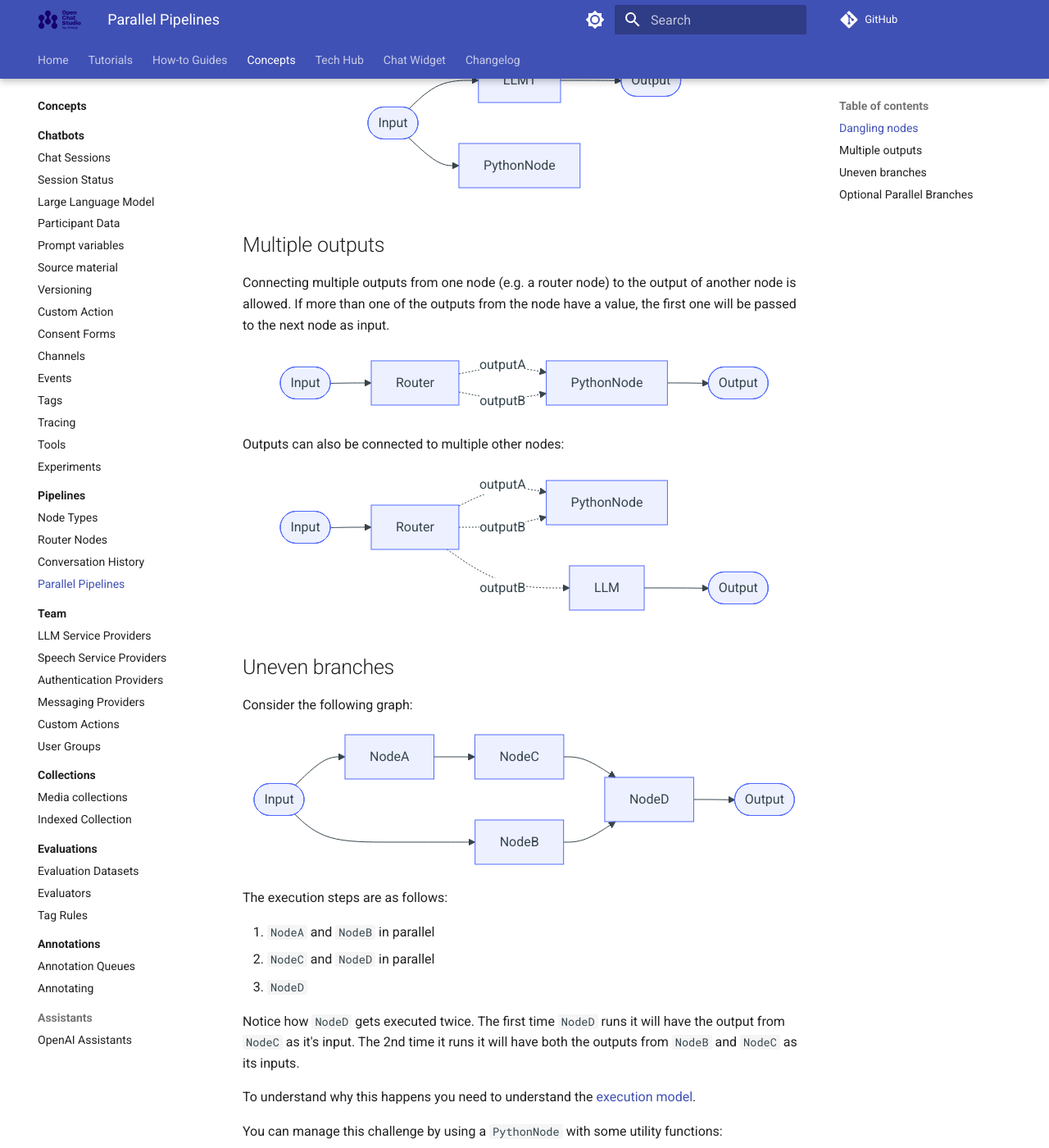
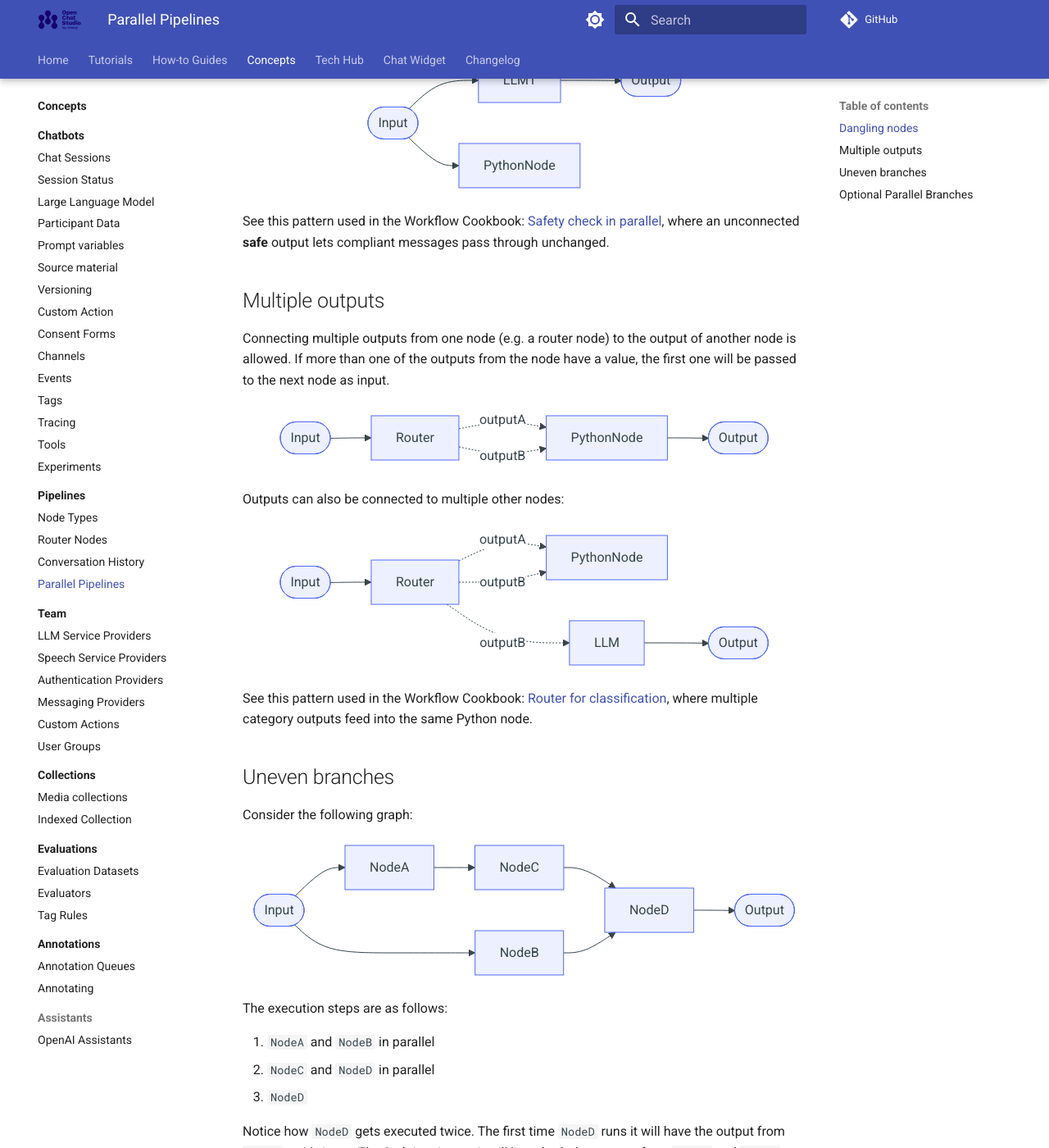
Before and after one commit to dimagi/open-chat-studio-docs, an MkDocs documentation site: the page built from docs/concepts/pipelines/parallel.md, in a window 1280 px wide and 1400 px high, scrolled down 766 px. Shown: the whole window at 82% size. Built offline with MkDocs 1.6.1 and Material for MkDocs 9.7.7, drawn with Linux system fonts in a browser that asks for light colours; a script that is not in the unit is left out; comment, search, counter and statistics services are not loaded.

Commit message:
Add inbound links to Cookbook for navigation to relevant example pipeline workflows

````diff
--- a/docs/concepts/pipelines/parallel.md
+++ b/docs/concepts/pipelines/parallel.md
@@ -27,6 +27,8 @@ flowchart LR
     PythonNode
 ```
 
+See this pattern used in the Workflow Cookbook: [Safety check in parallel](../../how-to/workflow_cookbook.md#safety-check-in-parallel), where an unconnected **safe** output lets compliant messages pass through unchanged.
+
 ## Multiple outputs
 Connecting multiple outputs from one node (e.g. a router node) to the output of another node is allowed. If more than one of the outputs from the node have a value, the first one will be passed to the next node as input.
 
@@ -48,6 +50,8 @@ flowchart LR
     Router -.outputB.-> LLM
     LLM --> out([Output])
 ```
+
+See this pattern used in the Workflow Cookbook: [Router for classification](../../how-to/workflow_cookbook.md#router-for-classification), where multiple category outputs feed into the same Python node.
 
 ## Uneven branches
 
````
Also changed, not shown: docs/concepts/pipelines/index.md (+2 -0 lines), docs/concepts/pipelines/router_nodes.md (+2 -0 lines), docs/how-to/index.md (+1 -1 lines).
